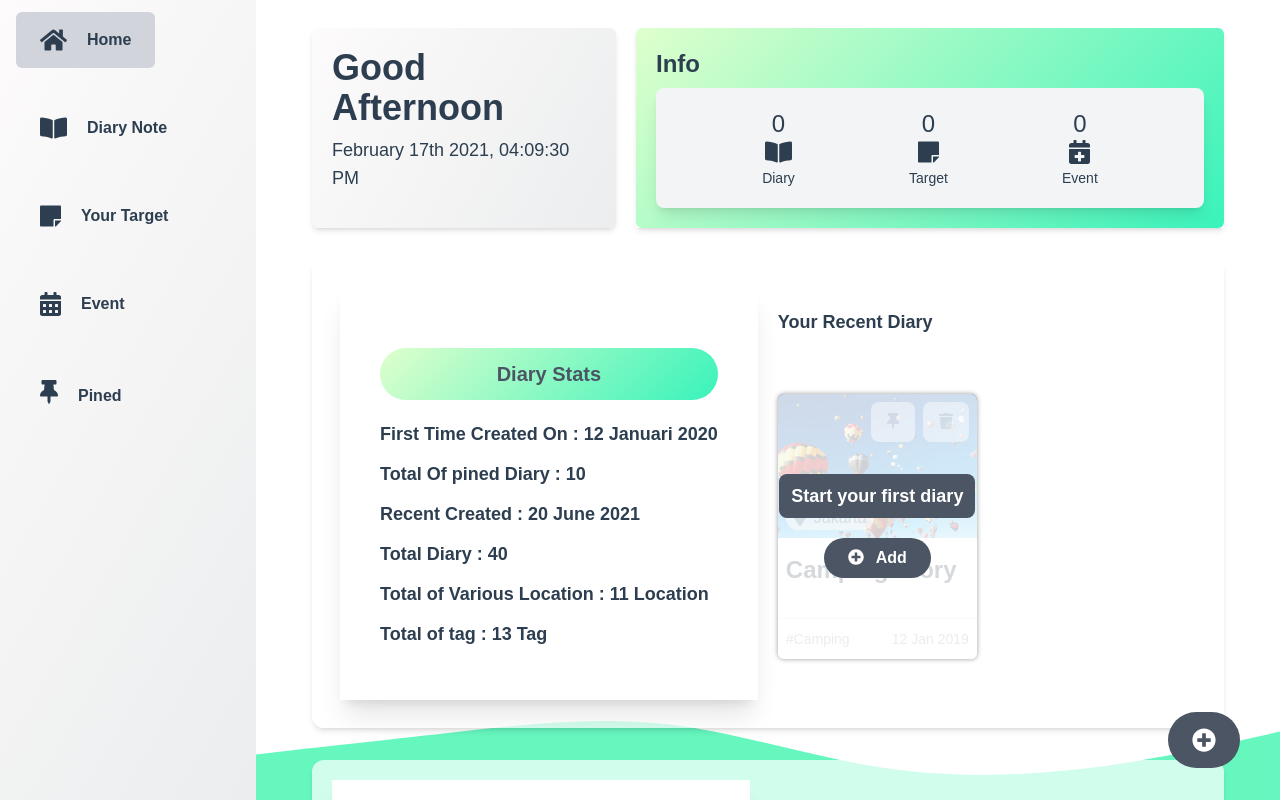
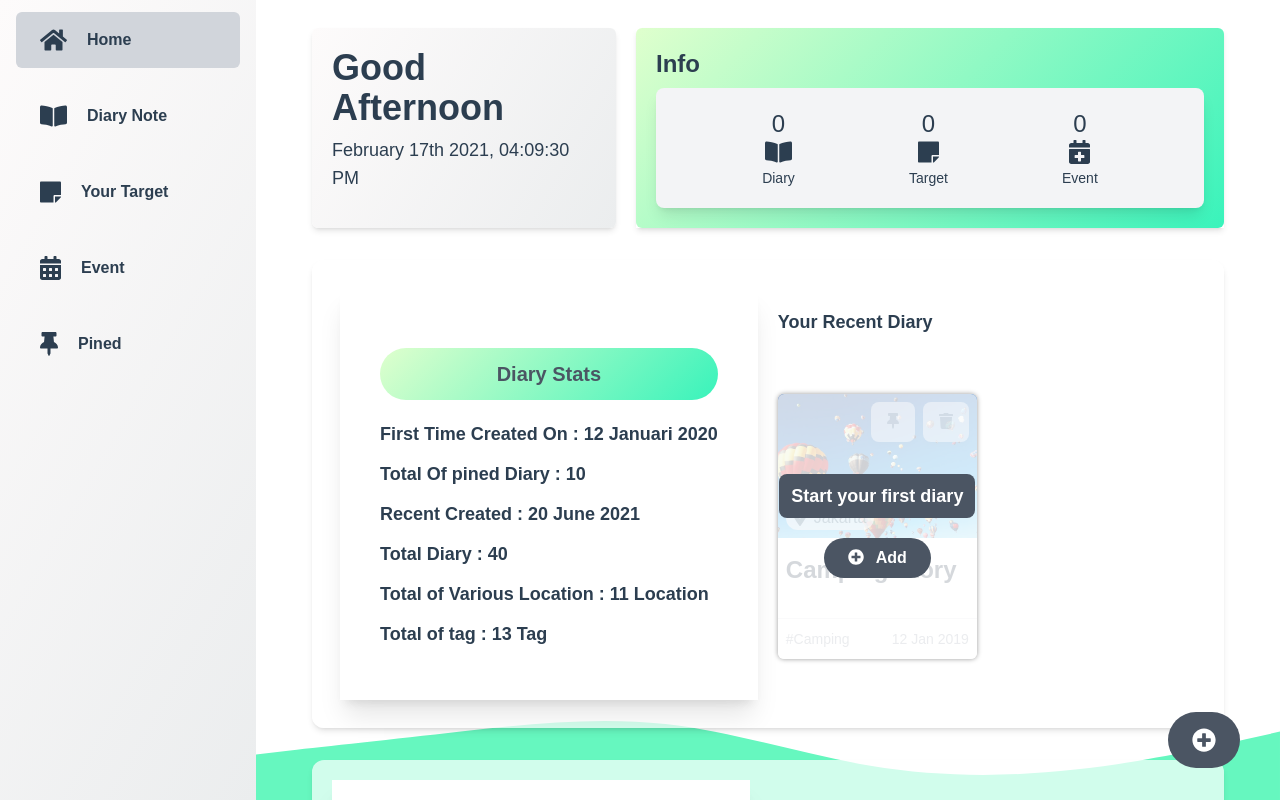
Before and after one commit to gkyla/moralize, a Vue app: page / in a window 1280 px wide. Built offline with nearby package versions, Linux system fonts and the light colour scheme; what @ckeditor/ckeditor5-vue would draw is missing.

Commit message:
adjust navbar styling ✨

```diff
--- a/src/components/TheNavbar.vue
+++ b/src/components/TheNavbar.vue
@@ -35,10 +35,7 @@
         <font-awesome-icon class="text-2xl" icon="calendar-alt" />
         <p class="ml-5 hidden lg:inline-block">Event</p>
       </router-link>
-      <router-link
-        to="/pined"
-        class="nav-link font-bold hidden lg:inline-block"
-      >
+      <router-link to="/pined" class="nav-link font-bold hidden md:flex">
         <font-awesome-icon class="text-2xl" icon="thumbtack" />
         <p class="ml-5 hidden lg:inline-block">Pined</p>
       </router-link>
@@ -83,7 +80,7 @@ export default {
 
 <style>
 .nav-link {
-  @apply block py-2 my-3 sm:py-4 px-4 sm:px-6 md:inline-flex md:items-center justify-center md:justify-start hover:bg-gray-200 transition-all rounded-md md:mb-5;
+  @apply flex  py-2 my-3 sm:py-4 px-4 sm:px-6 md:flex md:items-center justify-center md:justify-center lg:justify-start hover:bg-gray-200 transition-all rounded-md md:mb-5;
 }
 
 .nav-link.router-link-exact-active {
```
